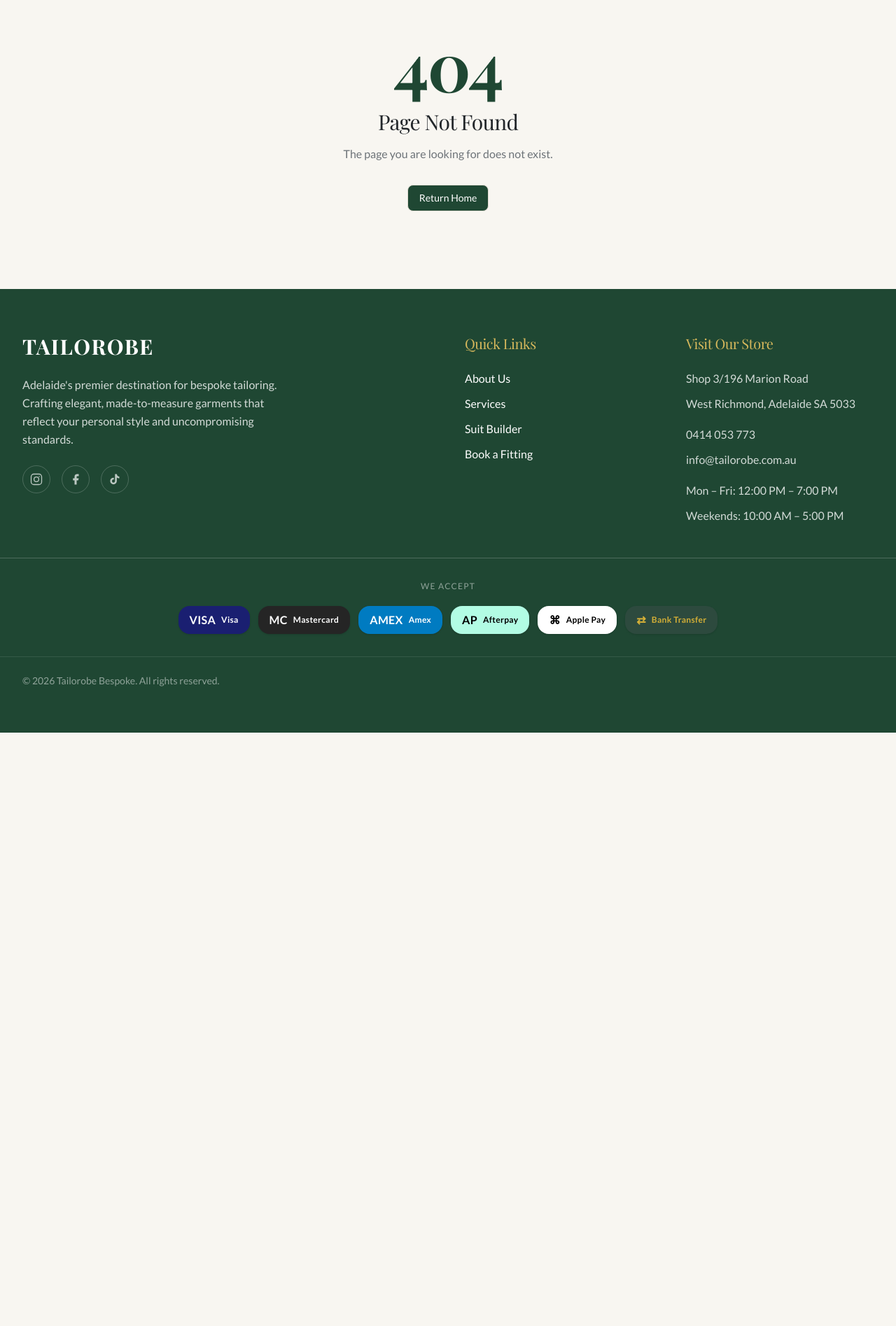
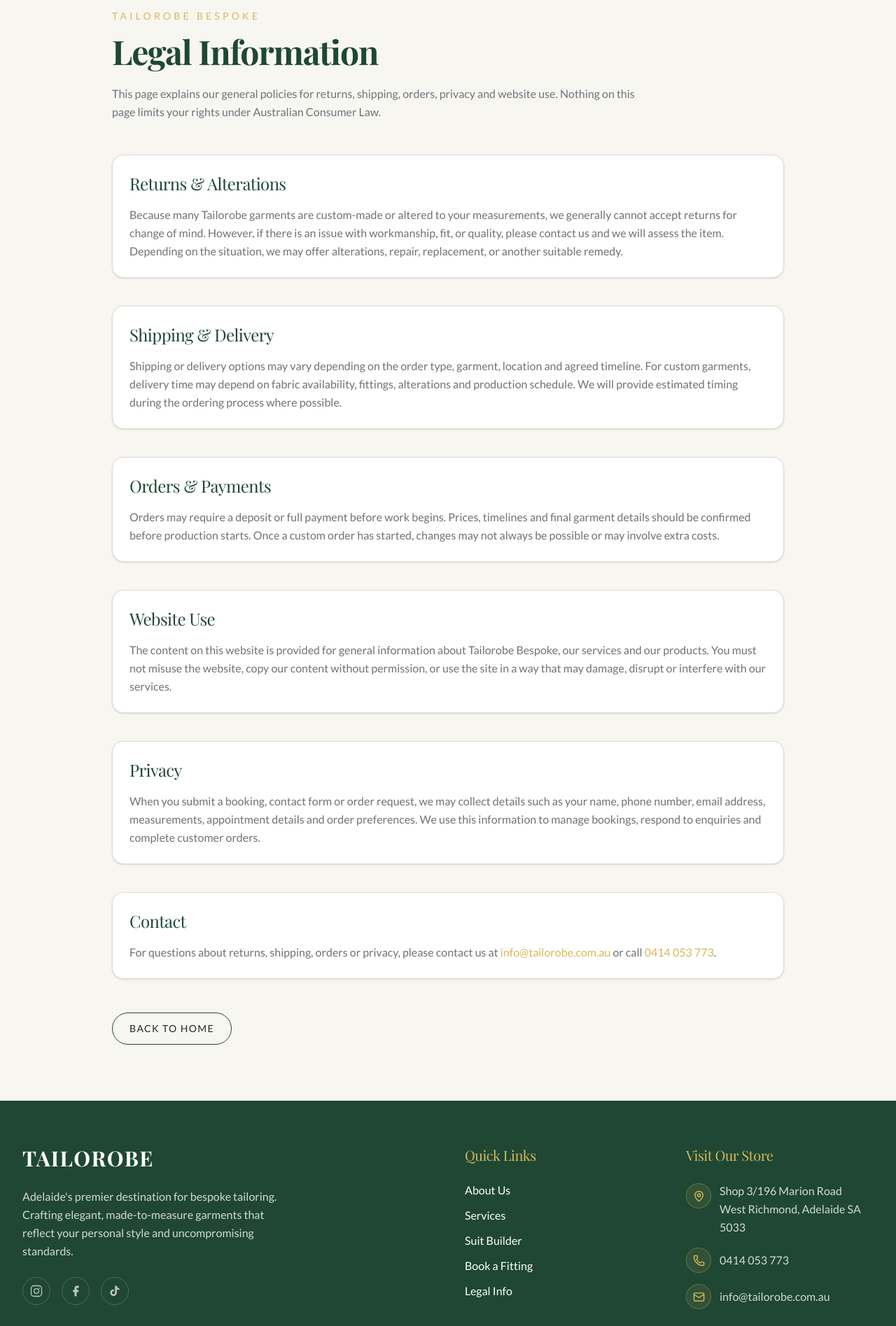
Before and after one commit to Delta-2323/Tailorobe, a Next.js app: page /legal in a window 1280 px wide. Before the commit this address had no page. Shown: the part 180-2075 px from the top of the page at 70% size. Before the commit the page ends 1227 px from the top, so only its background shows below. Built offline with nearby package versions, Linux system fonts and the light colour scheme; a web font is replaced by a local one.

Commit message:
changes on legal site

```diff
--- a/app/builder/builder-client.tsx
+++ b/app/builder/builder-client.tsx
@@ -1,6 +1,6 @@
 "use client";
 
-import { useState, useRef, Suspense, useCallback } from "react";
+import { useEffect, useRef, useState, Suspense } from "react";
 import { Canvas, useFrame } from "@react-three/fiber";
 import { OrbitControls, Environment } from "@react-three/drei";
 import { Button } from "@/components/ui/button";
@@ -11,9 +11,18 @@
 import { cn } from "@/lib/utils";
 
 function hasWebGL(): boolean {
+  if (typeof window === "undefined" || typeof document === "undefined") {
+    return false;
+  }
+
   try {
     const canvas = document.createElement("canvas");
-    return !!(window.WebGLRenderingContext && (canvas.getContext("webgl") || canvas.getContext("experimental-webgl")));
+
+    return Boolean(
+      window.WebGLRenderingContext &&
+        (canvas.getContext("webgl") ||
+          canvas.getContext("experimental-webgl"))
+    );
   } catch {
     return false;
   }
@@ -243,6 +252,13 @@
   const [customerName, setCustomerName] = useState("");
   const [viewId, setViewId]     = useState("auto");
   const [useCustom, setUseCustom] = useState(false);
+  const [webgl, setWebgl] = useState(false);
+  const [webglChecked, setWebglChecked] = useState(false);
+
+  useEffect(() => {
+    setWebgl(hasWebGL());
+    setWebglChecked(true);
+  }, []);
 
   const activeFabricColor = useCustom ? customHex : (colorOverride ?? selectedColor.hex);
 
@@ -296,8 +312,6 @@
     mutation.mutate();
   };
 
-  const webgl = hasWebGL();
-
   return (
     <div className="w-full">
       <section className="relative h-48 bg-primary flex items-center justify-center">
@@ -326,7 +340,13 @@
             </div>
 
             <div className="aspect-[3/4] bg-gradient-to-b from-secondary/60 via-background to-muted rounded-2xl overflow-hidden border border-border shadow-2xl">
-              {webgl ? (
+              {!webglChecked ? (
+                <div className="w-full h-full flex items-center justify-center">
+                  <p className="text-sm text-muted-foreground">
+                    Loading 3D preview...
+                  </p>
+                </div>
+              ) : webgl ? (
                 <Canvas camera={{ position: [0, 1.2, 5.8], fov: 40 }}>
                   <Suspense fallback={null}>
                     <ambientLight intensity={0.6} />
--- /dev/null
+++ b/app/legal/page.tsx
@@ -0,0 +1,128 @@
+import Link from "next/link";
+
+export const metadata = {
+  title: "Legal Information | Tailorobe Bespoke",
+  description: "Returns, shipping, privacy and terms of use for Tailorobe Bespoke.",
+};
+
+export default function LegalPage() {
+  return (
+    <main className="bg-background text-foreground">
+      <section className="max-w-5xl mx-auto px-4 sm:px-6 lg:px-8 py-20">
+        <p className="text-sm uppercase tracking-[0.3em] text-accent mb-4">
+          Tailorobe Bespoke
+        </p>
+
+        <h1 className="font-display text-4xl md:text-5xl font-bold text-primary mb-6">
+          Legal Information
+        </h1>
+
+        <p className="text-muted-foreground max-w-3xl leading-relaxed mb-12">
+          This page explains our general policies for returns, shipping, orders,
+          privacy and website use. Nothing on this page limits your rights under
+          Australian Consumer Law.
+        </p>
+
+        <div className="space-y-10">
+          <section className="border border-border rounded-2xl p-6 bg-card shadow-sm">
+            <h2 className="font-display text-2xl text-primary mb-4">
+              Returns & Alterations
+            </h2>
+            <p className="text-muted-foreground leading-relaxed">
+              Because many Tailorobe garments are custom-made or altered to your
+              measurements, we generally cannot accept returns for change of mind.
+              However, if there is an issue with workmanship, fit, or quality,
+              please contact us and we will assess the item. Depending on the
+              situation, we may offer alterations, repair, replacement, or another
+              suitable remedy.
+            </p>
+          </section>
+
+          <section className="border border-border rounded-2xl p-6 bg-card shadow-sm">
+            <h2 className="font-display text-2xl text-primary mb-4">
+              Shipping & Delivery
+            </h2>
+            <p className="text-muted-foreground leading-relaxed">
+              Shipping or delivery options may vary depending on the order type,
+              garment, location and agreed timeline. For custom garments, delivery
+              time may depend on fabric availability, fittings, alterations and
+              production schedule. We will provide estimated timing during the
+              ordering process where possible.
+            </p>
+          </section>
+
+          <section className="border border-border rounded-2xl p-6 bg-card shadow-sm">
+            <h2 className="font-display text-2xl text-primary mb-4">
+              Orders & Payments
+            </h2>
+            <p className="text-muted-foreground leading-relaxed">
+              Orders may require a deposit or full payment before work begins.
+              Prices, timelines and final garment details should be confirmed
+              before production starts. Once a custom order has started, changes
+              may not always be possible or may involve extra costs.
+            </p>
+          </section>
+
+          <section className="border border-border rounded-2xl p-6 bg-card shadow-sm">
+            <h2 className="font-display text-2xl text-primary mb-4">
+              Website Use
+            </h2>
+            <p className="text-muted-foreground leading-relaxed">
+              The content on this website is provided for general information
+              about Tailorobe Bespoke, our services and our products. You must not
+              misuse the website, copy our content without permission, or use the
+              site in a way that may damage, disrupt or interfere with our
+              services.
+            </p>
+          </section>
+
+          <section className="border border-border rounded-2xl p-6 bg-card shadow-sm">
+            <h2 className="font-display text-2xl text-primary mb-4">
+              Privacy
+            </h2>
+            <p className="text-muted-foreground leading-relaxed">
+              When you submit a booking, contact form or order request, we may
+              collect details such as your name, phone number, email address,
+              measurements, appointment details and order preferences. We use this
+              information to manage bookings, respond to enquiries and complete
+              customer orders.
+            </p>
+          </section>
+
+          <section className="border border-border rounded-2xl p-6 bg-card shadow-sm">
+            <h2 className="font-display text-2xl text-primary mb-4">
+              Contact
+            </h2>
+            <p className="text-muted-foreground leading-relaxed">
+              For questions about returns, shipping, orders or privacy, please
+              contact us at{" "}
+              <a
+                href="mailto:info@tailorobe.com.au"
+                className="text-accent hover:underline"
+              >
+                info@tailorobe.com.au
+              </a>{" "}
+              or call{" "}
+              <a
+                href="tel:0414053773"
+                className="text-accent hover:underline"
+              >
+                0414 053 773
+              </a>
+              .
+            </p>
+          </section>
+        </div>
+
+        <div className="mt-12">
+          <Link
+            href="/"
+            className="inline-flex items-center rounded-full border border-primary px-6 py-3 text-sm uppercase tracking-widest hover:bg-primary hover:text-primary-foreground transition-colors"
+          >
+            Back to Home
+          </Link>
+        </div>
+      </section>
+    </main>
+  );
+}
--- a/app/sitemap.ts
+++ b/app/sitemap.ts
@@ -1,24 +1,55 @@
-import { MetadataRoute } from "next";
+import type { MetadataRoute } from "next";
 
 export default function sitemap(): MetadataRoute.Sitemap {
-  return [
+  const baseUrl = "https://www.tailorobe.com.au";
+
+  const routes = [
     {
-      url: "https://www.tailorobe.com.au",
-      lastModified: new Date(),
-      changeFrequency: "weekly",
+      url: "",
       priority: 1,
+      changeFrequency: "weekly" as const,
     },
     {
-      url: "https://www.tailorobe.com.au/contact",
-      lastModified: new Date(),
-      changeFrequency: "monthly",
-      priority: 0.7,
+      url: "/about",
+      priority: 0.8,
+      changeFrequency: "monthly" as const,
     },
     {
-      url: "https://www.tailorobe.com.au/appointments",
-      lastModified: new Date(),
-      changeFrequency: "monthly",
+      url: "/services",
+      priority: 0.9,
+      changeFrequency: "monthly" as const,
+    },
+    {
+      url: "/builder",
+      priority: 0.9,
+      changeFrequency: "weekly" as const,
+    },
+    {
+      url: "/gallery",
       priority: 0.8,
+      changeFrequency: "monthly" as const,
+    },
+    {
+      url: "/booking",
+      priority: 0.9,
+      changeFrequency: "weekly" as const,
+    },
+    {
+      url: "/contact",
+      priority: 0.7,
+      changeFrequency: "monthly" as const,
+    },
+    {
+      url: "/legal",
+      priority: 0.5,
+      changeFrequency: "yearly" as const,
     },
   ];
+
+  return routes.map((route) => ({
+    url: `${baseUrl}${route.url}`,
+    lastModified: new Date(),
+    changeFrequency: route.changeFrequency,
+    priority: route.priority,
+  }));
 }
--- a/components/site-layout.tsx
+++ b/components/site-layout.tsx
@@ -3,7 +3,7 @@
 import Link from "next/link";
 import { usePathname } from "next/navigation";
 import { useState, useEffect } from "react";
-import { Menu, X, MapPin, Phone, Mail } from "lucide-react";
+import { Menu, X, MapPin, Phone, Mail, Clock } from "lucide-react";
 import { cn } from "@/lib/utils";
 
 function IconInstagram({ size = 20 }: { size?: number }) {
@@ -171,18 +171,56 @@
               <li><Link href="/services" className="hover:text-accent transition-colors">Services</Link></li>
               <li><Link href="/builder" className="hover:text-accent transition-colors">Suit Builder</Link></li>
               <li><Link href="/booking" className="hover:text-accent transition-colors">Book a Fitting</Link></li>
+              <li><Link href="/legal" className="hover:text-accent transition-colors">Legal Info</Link></li>
             </ul>
           </div>
           <div>
             <h4 className="font-display text-xl mb-6 text-accent">Visit Our Store</h4>
-            <ul className="space-y-3 text-primary-foreground/80">
-              <li>Shop 3/196 Marion Road</li>
-              <li>West Richmond, Adelaide SA 5033</li>
-              <li className="pt-2"><a href="tel:0414053773" className="hover:text-accent transition-colors">0414 053 773</a></li>
-              <li><a href="mailto:info@tailorobe.com.au" className="hover:text-accent transition-colors">info@tailorobe.com.au</a></li>
-              <li className="pt-2">Mon – Fri: 12:00 PM – 7:00 PM</li>
-              <li>Weekends: 10:00 AM – 5:00 PM</li>
-            </ul>
+            <ul className="space-y-4 text-primary-foreground/80">
+  <li className="flex items-start gap-3">
+    <span className="mt-0.5 flex h-9 w-9 shrink-0 items-center justify-center rounded-full border border-accent/30 bg-accent/10 text-accent">
+      <MapPin size={17} />
+    </span>
+    <span className="leading-relaxed">
+      Shop 3/196 Marion Road<br />
+      West Richmond, Adelaide SA 5033
+    </span>
+  </li>
+
+  <li className="flex items-center gap-3">
+    <span className="flex h-9 w-9 shrink-0 items-center justify-center rounded-full border border-accent/30 bg-accent/10 text-accent">
+      <Phone size={17} />
+    </span>
+    <a
+      href="tel:0414053773"
+      className="hover:text-accent transition-colors"
+    >
+      0414 053 773
+    </a>
+  </li>
+
+  <li className="flex items-center gap-3">
+    <span className="flex h-9 w-9 shrink-0 items-center justify-center rounded-full border border-accent/30 bg-accent/10 text-accent">
+      <Mail size={17} />
+    </span>
+    <a
+      href="mailto:info@tailorobe.com.au"
+      className="hover:text-accent transition-colors break-all"
+    >
+      info@tailorobe.com.au
+    </a>
+  </li>
+
+  <li className="flex items-start gap-3 pt-2">
+    <span className="mt-0.5 flex h-9 w-9 shrink-0 items-center justify-center rounded-full border border-accent/30 bg-accent/10 text-accent">
+      <Clock size={17} />
+    </span>
+    <span className="leading-relaxed">
+      Weekdays:12:00PM – 7:00PM<br />
+      Weekends:10:00AM – 5:00PM
+    </span>
+  </li>
+</ul>
           </div>
         </div>
 
```
